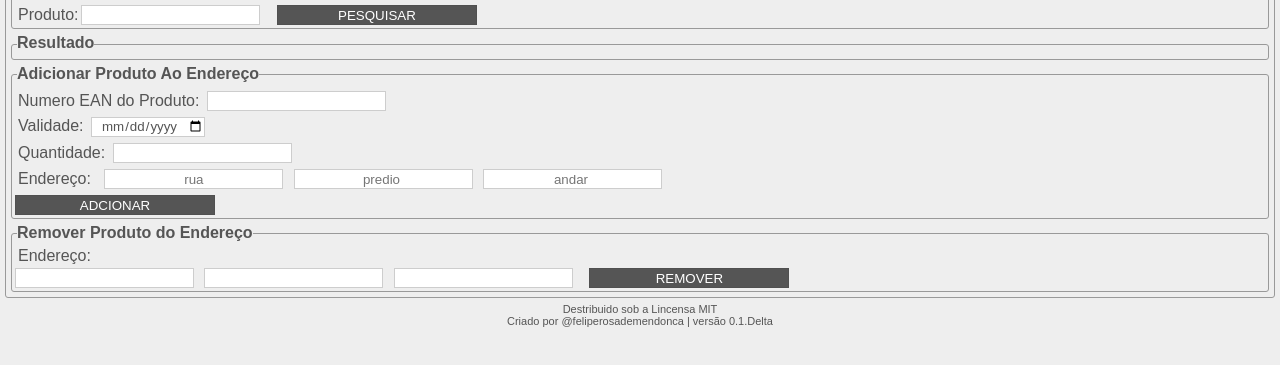
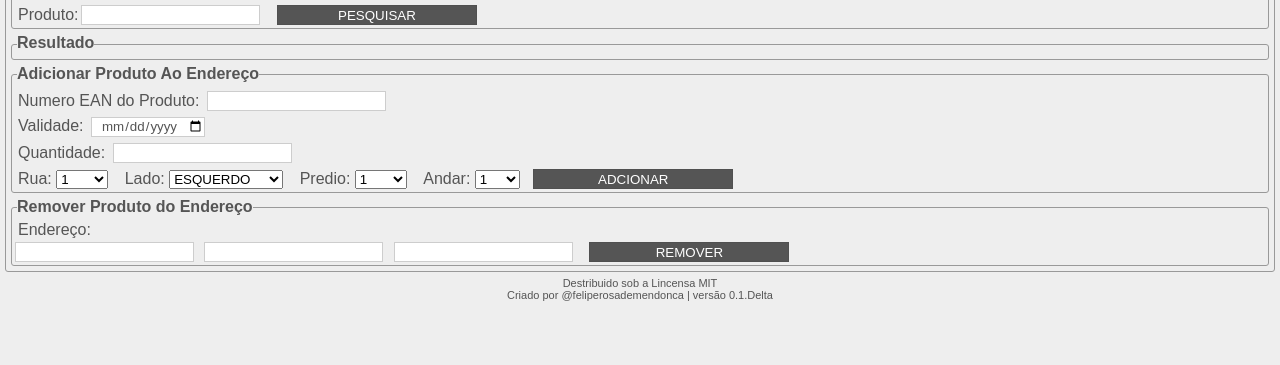
Before and after one commit to feliperosademendonca/wms-javascript, a plain HTML site: page index.html in a window 1280 px wide. Shown: the part 85-450 px from the top of the page. Drawn offline with Linux system fonts and the light colour scheme.

Commit message:
add prod e vaildade ao endereço

```diff
--- a/index.html
+++ b/index.html
@@ -41,11 +41,74 @@
 
         <label>Quantidade:
             <input type="number" name="ADD-QUANTIDADE" id="ADD-QNATIDADE-ID" placeholder=" "></label><br>
-        <label>Endereço:</label>
-        <input type="text" name="ADD-RUA" id="ADD-RUA-ID" placeholder="rua">
-        <input type="text" name="ADD-PREDIO" id="ADD-PREDIO-ID" placeholder="predio ">
-        <input type="text" name="ADD-ANDAR" id="ADD-ANDAR-ID" placeholder="andar "><br>
+        <label>Rua:
+            <select  name="ADD-RUA" id="ADD-RUA-ID">
+                <optgroup label="RUA">
+                    <option value="1">1</option>
+                    <option value="2">2</option>
+                    <option value="3">3</option>
+                    <option value="4">4</option>
+                    <option value="5">5</option>
+                    <option value="6">6</option>
+                    <option value="7">7</option>
+                    <option value="8">8</option>
+                    <option value="9">9</option>
+                    <option value="10">10</option>
+                    <1></1>
 
+                </optgroup>
+            </select>
+        </label>
+        <label for="ADD-SELECT-ID">Lado:
+            <select name="ADD-SELECT" id="ADD-SELECT-ID">
+                <optgroup label="Estantes Centrais">
+                    <option>ESQUERDO</option>
+                    <option>DIREITO</option>
+                </optgroup>
+                <optgroup label="Estantes Paredes">
+                    <option>ESQUERDO</option>
+                    <option>DIREITO</option>
+                    <option>FUNDO</option>
+                </optgroup>
+            </select>
+        </label>
+
+        <label for="ADD-PREDIO-ID">Predio:
+            <select name="ADD-PREDIO" id="ADD-PREDIO-ID">
+                <optgroup label="Andar">
+                    <option value="1">1</option>
+                    <option value="2">2</option>
+                    <option value="3">3</option>
+                    <option value="4">4</option>
+                    <option value="5">5</option>
+                    <option value="6">6</option>
+                    <option value="7">7</option>
+                    <option value="8">8</option>
+                    <option value="9">9</option>
+                    <option value="10">10</option>
+                    <option value="11">11</option>
+                    <option value="12">12</option>
+                    <option value="13">13</option>
+                    <option value="14">14</option>
+                    <option value="15">15</option>
+                    <option value="16">16</option>
+                    <option value="17">17</option>
+                    <option value="18">18</option>
+                    <option value="19">19</option>
+                    <option value="20">20</option>
+                </optgroup>
+            </select>
+        </label>
+
+        <label for="ADD-ANDAR-ID">Andar:
+            <select name="ADD-ANDAR" id="ADD-ANDAR-ID">
+                <optgroup label="Andar">
+                    <option>1</option>
+                    <option>2</option>
+                    <option>3</option>
+                 </optgroup>
+            </select>
+        </label>
         <button type="submit" name="ADD-EAN" id="ADD-EAN-BTN">ADCIONAR</button>
         </fieldset>
     </div>
--- a/script.js
+++ b/script.js
@@ -90,10 +90,11 @@ $(document).ready(function() {
      $.each(prod, function(index, element ){
       if(prod_add_end.ean==element.EAN){
         element.quantidade = prod[index].quantidade+=parseInt(prod_add_end.quantidade)
-        element.validade=validade
-        element.rua=rua
-        element.predio=predio
-        element.andar=andar
+        element.validade=prod[index].validade
+        element.rua=prod[index].rua
+        element.predio=prod[index].predio
+        element.andar=prod[index].andar
+        alert('funcionou!')
         return false
       }else{
         alert('EAN não encontrado')
```
